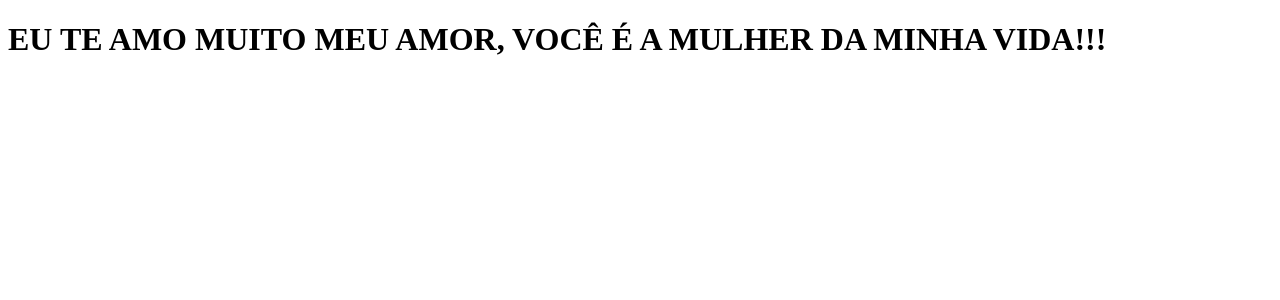
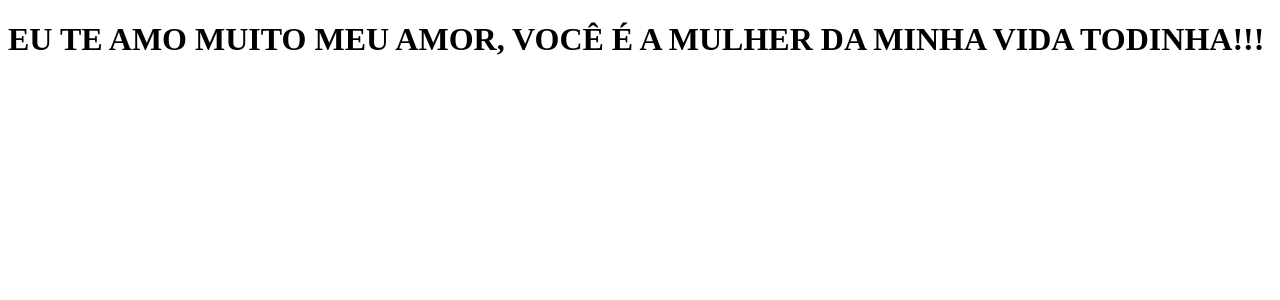
Before and after one commit to CesarSantos2p0/News-For-Dev, a Next.js app: page / in a window 1280 px wide. Shown: the top 300 px of the page. Built offline with nearby package versions, Linux system fonts and the light colour scheme.

Commit message:
modificando a frase

```diff
--- a/pages/index.js
+++ b/pages/index.js
@@ -1,5 +1,5 @@
 function Home() {
-    return <h1>EU TE AMO MUITO MEU AMOR, VOCÊ É A MULHER DA MINHA VIDA!!!</h1>
+    return <h1>EU TE AMO MUITO MEU AMOR, VOCÊ É A MULHER DA MINHA VIDA TODINHA!!!</h1>
 }
 
 export default Home;
```
